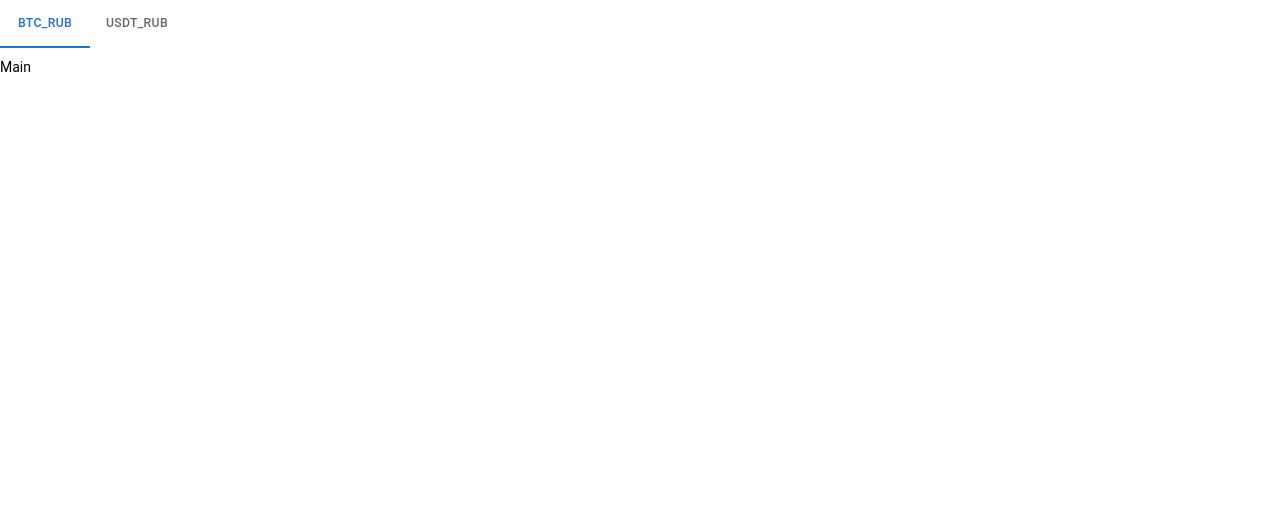
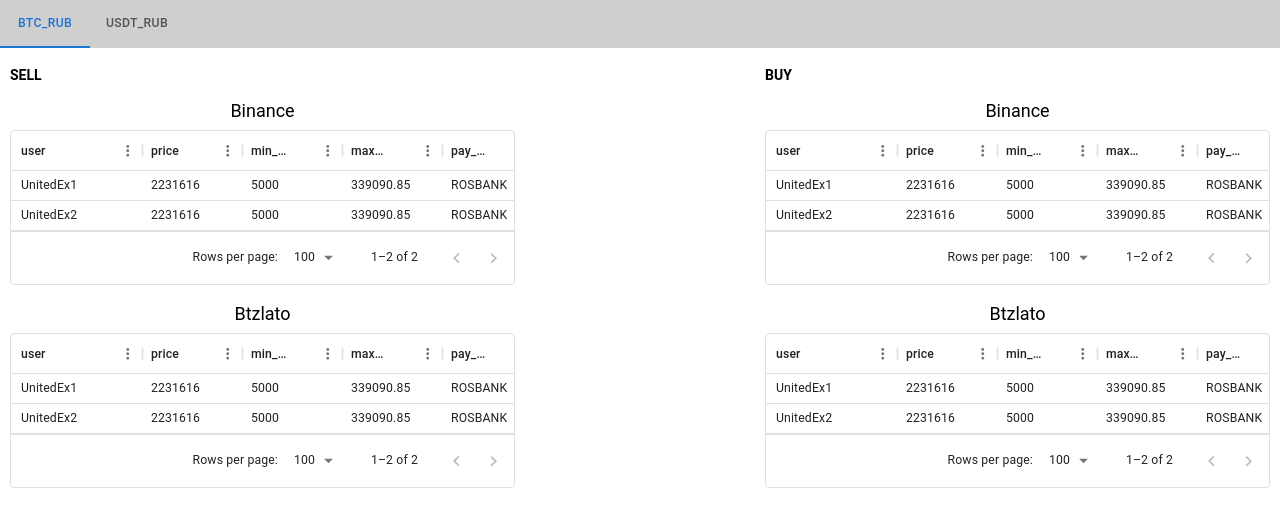
Before and after one commit to Jenya-b/arbitro, a React (Create React App) app: page / in a window 1280 px wide. Shown: the top 526 px of the page. Built offline with nearby package versions, Linux system fonts and the light colour scheme.

Commit message:
feat: add tables on page

```diff
--- a/package.json
+++ b/package.json
@@ -6,6 +6,7 @@
     "@emotion/react": "^11.11.0",
     "@emotion/styled": "^11.11.0",
     "@mui/material": "^5.13.1",
+    "@mui/x-data-grid": "^6.5.0",
     "@testing-library/jest-dom": "^5.16.5",
     "@testing-library/react": "^13.4.0",
     "@testing-library/user-event": "^13.5.0",
--- a/src/components/App/App.scss
+++ b/src/components/App/App.scss
@@ -1,5 +1,5 @@
 .wrapper {
   min-height: 100vh;
   display: grid;
-  grid-template: 60px 1fr / 1fr;
+  grid-template: 48px 1fr / 1fr;
 }
--- a/src/components/Header/Header.jsx
+++ b/src/components/Header/Header.jsx
@@ -2,7 +2,7 @@
 import './Header.scss';
 
 export const Header = ({ valueTab, tabNames, writeTabValue = (f) => f }) => (
-  <header>
+  <header className="header">
     <BasicTabs value={valueTab} tabNames={tabNames} handleChange={writeTabValue} />
   </header>
 );
--- a/src/components/Header/Header.scss
+++ b/src/components/Header/Header.scss
@@ -0,0 +1,3 @@
+.header {
+  background: #cfcfcf;
+}
--- a/src/components/Main/Main.jsx
+++ b/src/components/Main/Main.jsx
@@ -1,7 +1,17 @@
+import { Table } from 'components/Table/Table';
 import './Main.scss';
+import { TableList } from 'components/TableList/TableList';
 
 export const Main = ({ data }) => {
+  const renderItem = (rows, nameExchange) => <Table rows={rows} title={nameExchange} />;
+
   if (!data) return <h2>Нет данных для отображения</h2>;
 
-  return <main>Main</main>;
+  return (
+    <main className="main">
+      <TableList renderItem={renderItem} renderEmpty={<></>} data={data['SELL']} title="SELL" />
+      <div></div>
+      <TableList renderItem={renderItem} renderEmpty={<></>} data={data['BUY']} title="BUY" />
+    </main>
+  );
 };
--- a/src/components/Main/Main.scss
+++ b/src/components/Main/Main.scss
@@ -0,0 +1,5 @@
+.main {
+  padding: 20px 10px;
+  display: grid;
+  grid-template-columns: minmax(100px, 1fr) 250px minmax(100px, 1fr);
+}
--- /dev/null
+++ b/src/components/Table/Table.jsx
@@ -0,0 +1,26 @@
+import { DataGrid } from '@mui/x-data-grid';
+
+import './Table.scss';
+
+const columns = [
+  { field: 'user', headerName: 'user', width: 130 },
+  { field: 'price', headerName: 'price', width: 100 },
+  { field: 'min_volume', headerName: 'min_volume', width: 100 },
+  { field: 'max_volume', headerName: 'max_volume', width: 100 },
+  { field: 'pay_method', headerName: 'pay_method', width: 100 },
+];
+
+export const Table = ({ rows, title }) => {
+  return (
+    <div className="table">
+      <h3>{title}</h3>
+      <DataGrid
+        rows={rows}
+        columns={columns}
+        getRowId={(row) => row.ad_id}
+        rowHeight={30}
+        columnHeaderHeight={40}
+      />
+    </div>
+  );
+};
--- /dev/null
+++ b/src/components/Table/Table.scss
@@ -0,0 +1,15 @@
+.table {
+  max-height: 300px;
+  width: 100%;
+
+  h3 {
+    margin-top: 20px;
+    padding-bottom: 10px;
+    font-size: 18px;
+    text-align: center;
+
+    &::first-letter {
+      text-transform: uppercase;
+    }
+  }
+}
--- /dev/null
+++ b/src/components/TableList/TableList.jsx
@@ -0,0 +1,27 @@
+import { useState, useEffect } from 'react';
+
+import './TableList.scss';
+
+export const TableList = ({ data, renderItem = (f) => f, renderEmpty, title }) => {
+  const [nameExchanges, setNameExchanges] = useState([]);
+
+  useEffect(() => {
+    if (!data) return;
+
+    const names = Object.keys(data);
+    setNameExchanges(names);
+  }, []);
+
+  if (!data) return renderEmpty;
+
+  return (
+    <div className="table-list">
+      <h2>{title}</h2>
+      <ul>
+        {nameExchanges.map((item, i) => (
+          <li key={i}>{renderItem(data[item], item)}</li>
+        ))}
+      </ul>
+    </div>
+  );
+};
--- /dev/null
+++ b/src/components/TableList/TableList.scss
@@ -0,0 +1,5 @@
+.table-list {
+  h2 {
+    font-weight: 600;
+  }
+}
--- a/src/data.js
+++ b/src/data.js
@@ -21,6 +21,24 @@
             ad_id: '11487413804783910913',
           },
         ],
+        btzlato: [
+          {
+            user: 'UnitedEx1',
+            price: 2231616.0,
+            min_volume: 5000.0,
+            max_volume: 339090.85,
+            pay_method: 'ROSBANK',
+            ad_id: '11487413122783910912',
+          },
+          {
+            user: 'UnitedEx2',
+            price: 2231616.0,
+            min_volume: 5000.0,
+            max_volume: 339090.85,
+            pay_method: 'ROSBANK',
+            ad_id: '11237413804783910913',
+          },
+        ],
       },
       SELL: {
         binance: [
@@ -39,6 +57,24 @@
             max_volume: 339090.85,
             pay_method: 'ROSBANK',
             ad_id: '11487413804783910915',
+          },
+        ],
+        btzlato: [
+          {
+            user: 'UnitedEx1',
+            price: 2231616.0,
+            min_volume: 5000.0,
+            max_volume: 339090.85,
+            pay_method: 'ROSBANK',
+            ad_id: '11487411232783910912',
+          },
+          {
+            user: 'UnitedEx2',
+            price: 2231616.0,
+            min_volume: 5000.0,
+            max_volume: 339090.85,
+            pay_method: 'ROSBANK',
+            ad_id: '11234513804783910913',
           },
         ],
       },
@@ -63,6 +99,24 @@
             ad_id: '11487413804783910913',
           },
         ],
+        btzlato: [
+          {
+            user: 'UnitedEx1',
+            price: 2231616.0,
+            min_volume: 5000.0,
+            max_volume: 339090.85,
+            pay_method: 'ROSBANK',
+            ad_id: '11487413122783230912',
+          },
+          {
+            user: 'UnitedEx2',
+            price: 2231616.0,
+            min_volume: 5000.0,
+            max_volume: 339090.85,
+            pay_method: 'ROSBANK',
+            ad_id: '11237413805673910913',
+          },
+        ],
       },
       SELL: {
         binance: [
@@ -83,6 +137,24 @@
             ad_id: '11487413804783910915',
           },
         ],
+        btzlato: [
+          {
+            user: 'UnitedEx1',
+            price: 2231616.0,
+            min_volume: 5000.0,
+            max_volume: 339090.85,
+            pay_method: 'ROSBANK',
+            ad_id: '11487413122783911212',
+          },
+          {
+            user: 'UnitedEx2',
+            price: 2231616.0,
+            min_volume: 5000.0,
+            max_volume: 339090.85,
+            pay_method: 'ROSBANK',
+            ad_id: '11237413804736980913',
+          },
+        ],
       },
     },
   },
```
Also changed, not shown: 1 other file (tests, documents, lock files or other folders).
